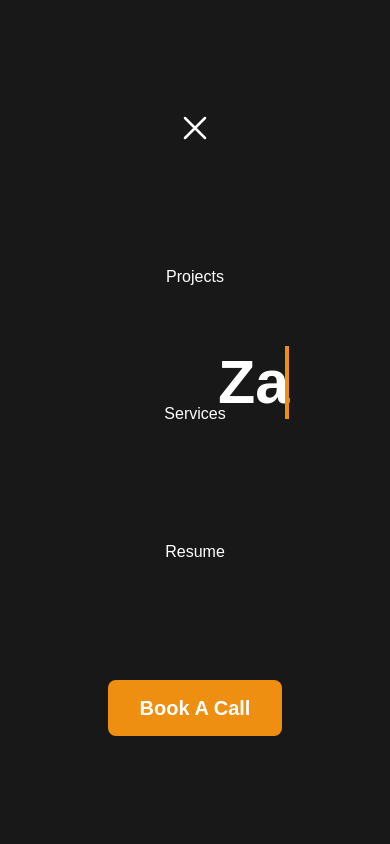
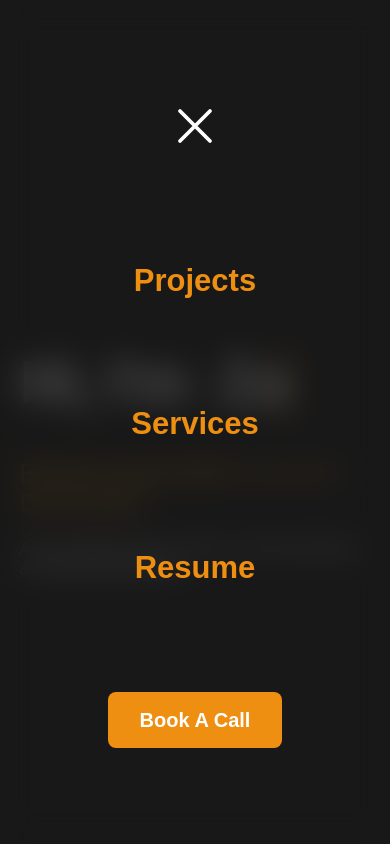
Before and after one commit to ZainAbbas97/learn-next, a Next.js app: page / in a window 390 px wide. Shown: the top 844 px of the page. Built offline with nearby package versions, Linux system fonts and the light colour scheme; a web font is replaced by a local one.

Commit message:
Navbar fully responsive

```diff
--- a/components/molecules/Nav2.tsx
+++ /dev/null
@@ -1,157 +0,0 @@
-import { AnimatePresence, motion } from "framer-motion";
-import { useEffect, useState } from "react";
-import { useWindowSize } from "usehooks-ts";
-import Button from "../molecules/Button";
-import Icon from "../atoms/Icon";
-import { Section } from "../Page";
-import { Link } from "react-scroll";
-import Logo from "@/components/atoms/Logo";
-
-const NavMenu = () => (
-  <div className="flex w-fit text-white space-x-10 sm:block">
-    <Link
-      className="hover:text-yellow"
-      to="projects"
-      smooth={true}
-      duration={900}
-    >
-      Projects
-    </Link>
-    <Link
-      className="hover:text-yellow"
-      to="services"
-      smooth={true}
-      duration={900}
-    >
-      Services
-    </Link>
-    <a
-      className="hover:text-yellow"
-      href="/PDF/Zain Abbas - Design Resume.pdf"
-      download
-    >
-      Resume
-    </a>
-  </div>
-);
-
-export default function Nav2() {
-  const { width } = useWindowSize();
-  const { height } = useWindowSize();
-  const [isOpen, setIsOpen] = useState(true);
-  const [showIcon, setShowIcon] = useState(false);
-
-  useEffect(() => {
-    if (width > 0) {
-      if (width >= 640) {
-        setIsOpen(false);
-        setShowIcon(false);
-      } else {
-        setShowIcon(true);
-        setIsOpen(true);
-      }
-    }
-  }, [width, height]);
-
-  type Props = {
-    className?: string;
-  };
-
-  const HamburgerIcon = ({ className }: Props) => (
-    <motion.div
-      layout
-      onClick={() => setIsOpen(!isOpen)}
-      className={`flex text-white transition-colors duration-200 cursor-pointer select-none h-full body ${className} ${
-        isOpen ? "hidden" : "block"
-      }`}
-    >
-      {isOpen ? (
-        <motion.div layout layoutId="ham" className="flex items-center">
-          Close
-          <Icon className="ml-2" name="cross" />
-        </motion.div>
-      ) : (
-        <motion.div layout layoutId="ham" className="flex items-center">
-          Menu
-          <Icon className="ml-2" name="hamburger" />
-        </motion.div>
-      )}
-    </motion.div>
-  );
-
-  interface HamburgerMenuProps {
-    setIsOpen: (isOpen: boolean) => void;
-    isOpen: boolean;
-  }
-
-  const HamburgerMenu = ({ setIsOpen, isOpen }: HamburgerMenuProps) => (
-    <motion.div
-      className={`fixed top-0 left-0 w-full h-screen flex flex-col justify-evenly items-center text-white space-y-5 h4 font-normal transition-colors duration-200 cursor-pointer active:text-yellow body lg:w-full lg:text-left lg:border-none bg-gray bg-opacity-100 py-2.5 md:py-0 ${
-        isOpen ? "block" : "hidden"
-      }`}
-    >
-      <div onClick={() => setIsOpen(!isOpen)} className="">
-        <Icon
-          height={40}
-          width={40}
-          className="text-white cursor-pointer hover:text-yellow"
-          name="cross"
-        />
-      </div>
-      <Link
-        className="hover:text-yellow"
-        to="projects"
-        smooth={true}
-        duration={900}
-      >
-        Projects
-      </Link>
-      <Link
-        className="hover:text-yellow"
-        to="services"
-        smooth={true}
-        duration={900}
-      >
-        Services
-      </Link>
-      <a
-        className="hover:text-yellow"
-        href="/PDF/Zain Abbas - Design Resume.pdf"
-        download
-      >
-        Resume
-      </a>
-      <Button
-        size="lg"
-        type="primary"
-        label="Book A Call"
-        className="text-white"
-        icon="none"
-        href="https://tidycal.com/zainabbas"
-      />
-    </motion.div>
-  );
-
-  return (
-    <>
-      <nav className="w-full pt-10 px-[5vw] bg-gray h-fit flex justify-between items-center">
-        <Logo className={`${isOpen ? "hidden" : "block"}`} />
-        {showIcon && <HamburgerIcon className="ml-auto" />}
-        {(width >= 640 || !showIcon) && (
-          <>
-            <NavMenu />
-            <Button
-              size="sm"
-              type="primary"
-              label="Book A Call"
-              className="hidden sm:block"
-              icon="none"
-              href="https://tidycal.com/zainabbas"
-            />
-          </>
-        )}
-      </nav>
-      <HamburgerMenu setIsOpen={setIsOpen} isOpen={isOpen} />
-    </>
-  );
-}
--- a/components/molecules/Navbar.tsx
+++ b/components/molecules/Navbar.tsx
@@ -7,13 +7,19 @@ import { Section } from "../Page";
 import { Link } from "react-scroll";
 import Logo from "@/components/atoms/Logo";
 
-const NavMenu = () => (
+type NavMenuProps = {
+  setIsOpen: React.Dispatch<React.SetStateAction<boolean>>;
+};
+
+const NavMenu = ({ setIsOpen } :NavMenuProps) => (
+  // Add other props as necessary
   <div className="flex w-fit text-white space-x-10 sm:block">
     <Link
       className="hover:text-yellow"
       to="projects"
       smooth={true}
       duration={900}
+      onClick={() => setIsOpen(false)} // Add this line
     >
       Projects
     </Link>
@@ -22,6 +28,7 @@ const NavMenu = () => (
       to="services"
       smooth={true}
       duration={900}
+      onClick={() => setIsOpen(false)} // Add this line
     >
       Services
     </Link>
@@ -38,7 +45,7 @@ const NavMenu = () => (
 export default function Nav2() {
   const { width } = useWindowSize();
   const { height } = useWindowSize();
-  const [isOpen, setIsOpen] = useState(true);
+  const [isOpen, setIsOpen] = useState(false); // Change this line
   const [showIcon, setShowIcon] = useState(false);
 
   useEffect(() => {
@@ -61,7 +68,7 @@ export default function Nav2() {
     <motion.div
       layout
       onClick={() => setIsOpen(!isOpen)}
-      className={`flex text-white transition-colors duration-200 cursor-pointer select-none h-full body ${className} ${
+      className={`flex text-white transition-colors duration-200 cursor-pointer select-none h-full h6 font-normal ${className} ${
         isOpen ? "hidden" : "block"
       }`}
     >
@@ -73,7 +80,7 @@ export default function Nav2() {
       ) : (
         <motion.div layout layoutId="ham" className="flex items-center">
           Menu
-          <Icon className="ml-2" name="hamburger" />
+          <Icon width={30} height={30} className="ml-2" name="hamburger" />
         </motion.div>
       )}
     </motion.div>
@@ -86,19 +93,20 @@ export default function Nav2() {
 
   const HamburgerMenu = ({ setIsOpen, isOpen }: HamburgerMenuProps) => (
     <motion.div
-      className={`z-10  fixed top-0 left-0 w-full h-screen flex flex-col justify-evenly items-center text-white space-y-5 h4 font-normal transition-colors duration-200 cursor-pointer hover:text-yellow active:text-yellow body lg:w-full lg:text-left lg:border-none bg-yellow bg-opacity-100 py-2.5 md:py-0 ${
+      className={`z-10  fixed top-0 left-0 w-full h-screen flex flex-col justify-evenly items-center text-white space-y-5 h4 transition-colors duration-200 cursor-pointer backdrop-blur-lg hover:text-yellow active:text-yellow lg:w-full lg:text-left lg:border-none bg-gray bg-opacity-75 py-2.5 md:py-0 ${
         isOpen ? "block" : "hidden"
       }`}
     >
       <div onClick={() => setIsOpen(!isOpen)} className="">
         <Icon
-          height={40}
-          width={40}
+          height={60}
+          width={60}
           className="text-white cursor-pointer hover:text-yellow"
           name="cross"
         />
       </div>
       <Link
+        onClick={() => setIsOpen(!isOpen)}
         className="hover:text-yellow"
         to="projects"
         smooth={true}
@@ -107,6 +115,7 @@ export default function Nav2() {
         Projects
       </Link>
       <Link
+        onClick={() => setIsOpen(!isOpen)}
         className="hover:text-yellow"
         to="services"
         smooth={true}
@@ -115,6 +124,7 @@ export default function Nav2() {
         Services
       </Link>
       <a
+        onClick={() => setIsOpen(!isOpen)}
         className="hover:text-yellow"
         href="/PDF/Zain Abbas - Design Resume.pdf"
         download
@@ -122,6 +132,7 @@ export default function Nav2() {
         Resume
       </a>
       <Button
+        onClick={() => setIsOpen(!isOpen)}
         size="lg"
         type="primary"
         label="Book A Call"
@@ -139,7 +150,7 @@ export default function Nav2() {
         {showIcon && <HamburgerIcon className="ml-auto" />}
         {(width >= 640 || !showIcon) && (
           <>
-            <NavMenu />
+            <NavMenu setIsOpen={setIsOpen} /> {/* Add this prop */}
             <Button
               size="sm"
               type="primary"
--- a/components/templates/Homepage.tsx
+++ b/components/templates/Homepage.tsx
@@ -4,7 +4,6 @@ import { Section } from "../Page";
 import Image from "next/image";
 import TypingText from "../molecules/TypingText";
 import SlidingText from "../atoms/SlidingText";
-import Nav2 from "@/components/molecules/Nav2";
 
 export default function Homepage() {
   const [isLargeScreen, setIsLargeScreen] = useState(false);
@@ -21,9 +20,9 @@ export default function Homepage() {
   }, []);
 
   return (
-    <>
+    <div className="bg-gray">
       <nav>
-        <Nav2 />
+        <Navbar />
       </nav>
       <main className="flex pt-0 justify-between h-screen items-center bg-gray text-white">
         <Section className="w-{100vw} lg:w-full">
@@ -51,7 +50,7 @@ export default function Homepage() {
             </div>
           </div>
         </Section>
-        {/* Conditionally render this component for lg screens and above */}
+
         {isLargeScreen && (
           <Section className="pt-0">
             <div
@@ -71,6 +70,6 @@ export default function Homepage() {
           </Section>
         )}
       </main>
-    </>
+    </div>
   );
 }
```
